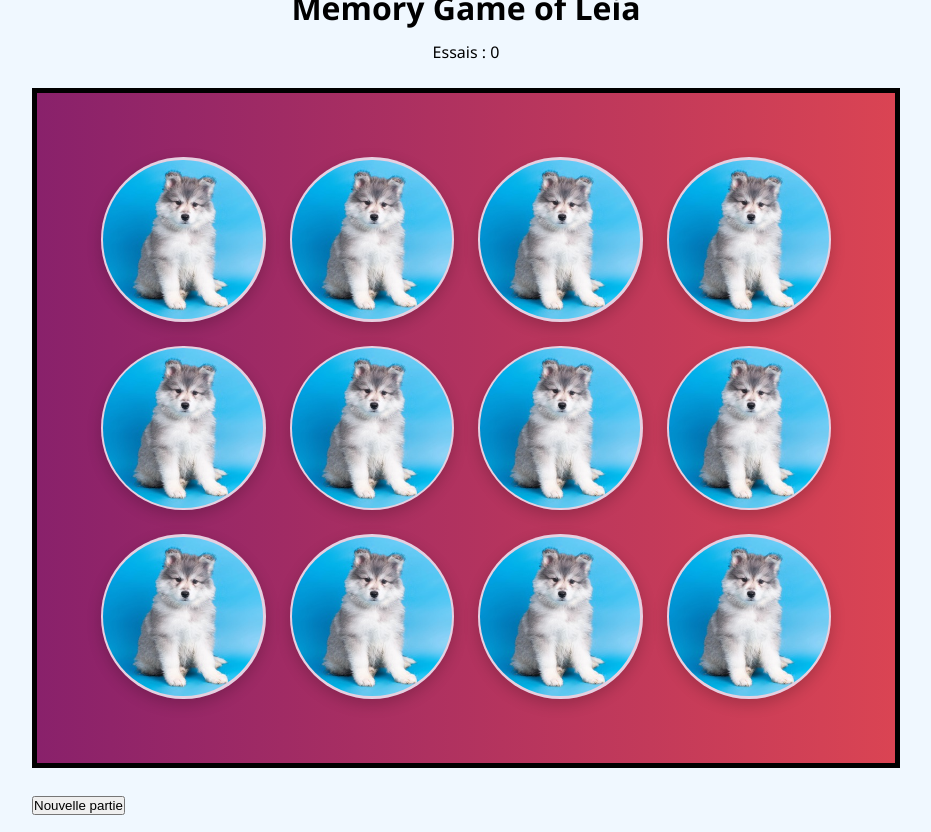
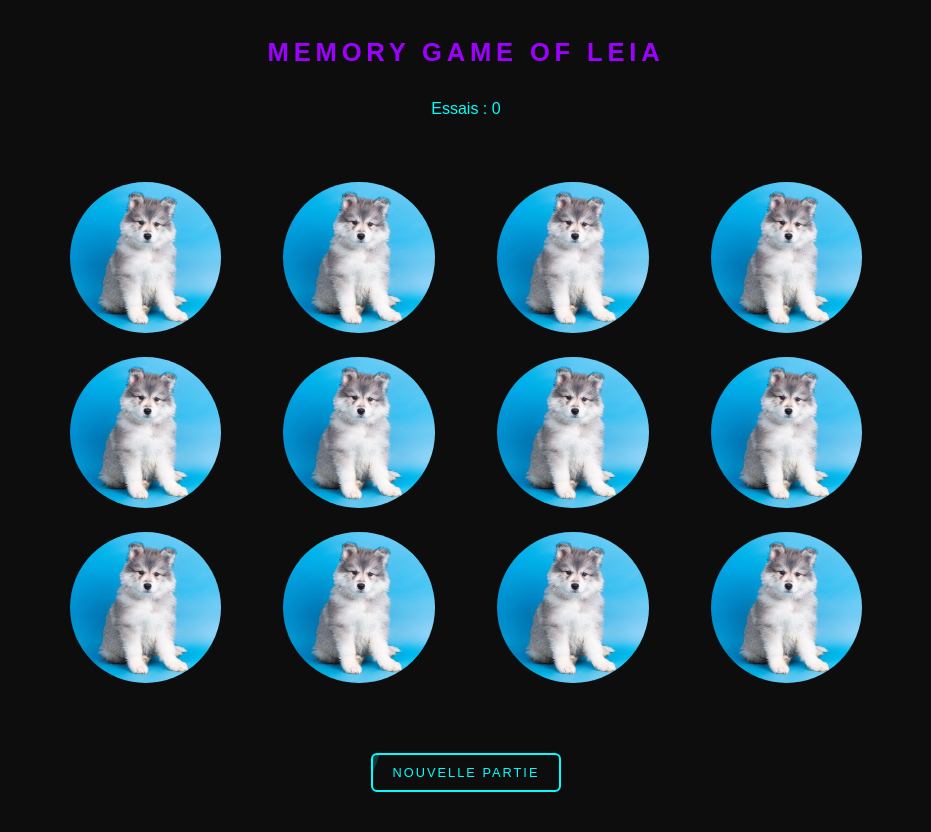
Before and after one commit to Beeweb042/memory-game, a plain HTML site: page index.html in a window 1280 px wide. Shown: the whole page, without its empty margins (174-1105 px from the left). Drawn offline with Linux system fonts and the light colour scheme.

Commit message:
refactor : change game style for cyber punk style

```diff
--- a/style.css
+++ b/style.css
@@ -1,12 +1,16 @@
 /* ========== STYLES - RESET - VARIABLES - TYPO ========== */
 :root {
-    --gradient-start: #89216B;
-    --gradient-end: #DA4453;
-    --screen-bg: aliceblue;
-    --card-bg: rgb(230, 208, 225);
-    --border-color: black;
-    --card-shadow: rgba(0, 0, 0, 0.2) 0px 5px 15px;
-}
+    --color-bg: #0D0D0D;
+    --color-primary: #9D00FF;
+    --color-secondary: #00FFFF;
+    --color-accent: #FF00FF;
+    --color-success: #39FF14;
+    --color-text: #B0B0B0;
+    --color-white: #FFFFFF;
+    --card-glow: rgba(157, 0, 255, 0.4);
+    --font-title: 'Orbitron', sans-serif;
+    --font-body: 'Rajdhani', sans-serif;
+};
 
 *,
 *::before,
@@ -17,51 +21,168 @@
 }
 
 body {
-    height: 100vh;
+    min-height: 95vh;
     display: flex;
     flex-direction: column;
     align-items: center;
-    justify-content: center;
-    font-family: 'Segoe UI', system-ui, sans-serif;
-    background-color: var(--screen-bg);
-    color: #000;
+    justify-content: flex-start;
+    font-family: var(--font-body);
+    background-color: var(--color-bg);
+    color: var(--color-text);
     line-height: 1.5;
 }
+
+  .neon-title {
+    animation: neonPulse 1.5s ease-in-out infinite;
+    color: #0ff;
+    font-family: var(--font-title);
+    letter-spacing: 1px;
+    text-transform: uppercase;
+  }
+
+  /* ========== KEY FRAMES ========== */
+@keyframes neonPulse {
+    0% {
+      text-shadow:
+        0 0 5px #0ff,
+        0 0 10px #0ff,
+        0 0 20px #0ff;
+    }
+    50% {
+      text-shadow:
+        0 0 10px #0ff,
+        0 0 20px #0ff,
+        0 0 30px #0ff;
+    }
+    100% {
+      text-shadow:
+        0 0 5px #0ff,
+        0 0 10px #0ff,
+        0 0 20px #0ff;
+    }
+  }
+
+  @keyframes cyber-glow {
+    0%, 100% {
+        box-shadow: 0 0 5px var(--color-success);
+    }
+    50% {
+        box-shadow:
+            0 0 10px var(--color-success),
+            0 0 20px var(--color-success),
+            0 0 40px var(--color-success);
+    }
+  }
 
 
 /* ========== GAME BOARD ========== */
 .game-container {
     width: 100%;
-    max-width: 900px;
-    padding: 1rem;
+    max-width: 95%;
+    margin: 0 auto;
     display: flex;
     flex-direction: column;
-    gap: 1.5rem;
+    gap: 1.2rem;
+    align-items: center;
+    flex-grow: 0;
 }
 
+/* Title + Stats of the game*/
 .game-header {
+    width: 100%;
     display: flex;
     flex-direction: column;
     align-items: center;
     gap: 0.5rem;
     text-align: center;
+    padding: 0.5rem 0;
+}
+
+h1, h2 {
+    font-family: var(--font-title);
+    color: var(--color-primary);
+    text-transform: uppercase;
+    letter-spacing: 0.3rem;
+    font-size: 1.6rem;
+    padding: 0px 6px;
+}
+
+.attempts {
+    color: var(--color-secondary);
+    font-size: 1rem;
 }
 
 .game-board {
     width: 100%;
     display: grid;
     grid-template-columns: repeat(3, 1fr);
-    gap: 1rem;
-    padding: 2rem;
-    border: 5px solid var(--border-color);
-    background: linear-gradient(to right, var(--gradient-start), var(--gradient-end));
+    gap: 0.8rem;
+    padding: 0.5rem;
+    margin: 0 auto;
     perspective: 800px;
+    box-sizing: border-box;
+    justify-content: center;
 }
+
+.game-footer {
+    width: 100%;
+    display: flex;
+    align-items: center;
+    justify-content: center;
+    padding: 1rem 0;
+    margin-bottom: 1rem;
+}
+
+.restart-btn {
+    font-family: var(--font-title);
+    font-size: 0.8rem;
+    padding: 0.8em 1.5em;
+    color: var(--color-secondary);
+    background-color: transparent;
+    border: 2px solid var(--color-secondary);
+    border-radius: 6px;
+    cursor: pointer;
+    text-transform: uppercase;
+    letter-spacing: 2px;
+    transition: all 0.3s ease-in-out;
+    position: relative;
+    display: inline-block;
+    overflow: hidden;
+    z-index: 1;
+  }
+
+  .restart-btn::before {
+    content: '';
+    position: absolute;
+    top: 0;
+    left: -100%;
+    width: 100%;
+    height: 100%;
+    background: rgba(0, 255, 255, 0.2);
+    transform: skewX(-20deg);
+    z-index: 0;
+    transition: left 0.4s ease;
+  }
+
+  .restart-btn:hover::before {
+    left: 100%;
+  }
+
+  .restart-btn:hover {
+    box-shadow:
+        0 0 10px var(--color-secondary),
+        0 0 20px var(--color-secondary),
+        0 0 30px var(--color-secondary);
+    color: var(--color-success);
+    background-color: rgba(0, 255, 255, 0.1);
+  }
 
 
 /* ========== CARDS STYLE ========== */
 .card {
     aspect-ratio: 1;
+    width: 100%;
+    max-width: 6rem;
     position: relative;
     border-radius: 50%;
     transform-style: preserve-3d;
@@ -70,6 +191,7 @@ body {
     display: flex;
     justify-content: center;
     align-items: center;
+    margin: 0 auto;
 }
 
 .card-face {
@@ -95,41 +217,60 @@ body {
     margin: 0 auto;
 }
 
-.card-back {
-    background-color: var(--card-bg);
-
-}
-
 .card-image {
     width: 80%;
     height: 80%;
     object-fit: contain;
     user-select: none;
-    padding: 0.5rem;
+    padding: 0.3rem;
     margin: 0 auto;
 }
-
 
 .card-front {
     border-radius: 50%;
     transform: rotateY(180deg);
-    box-shadow: 0 8px 24px rgba(0, 0, 0, 0.3);
-    transition: box-shadow 0.3s ease-in-out;
+    background: transparent;
+    border: 1px solid var(--color-accent);
+    box-shadow: 0 0 15px var(--card-glow);
+    transition:
+        box-shadow 0.5s ease-in-out,
+        border 0.5s ease;
 }
 
+.card:hover:not(.flipped){
+    box-shadow:
+        0 0 10px var(--color-secondary),
+        0 0 15px var(--color-secondary),
+        0 0 30px var(--color-secondary);
+    transform: scale(1.05);
+}
 .card.flipped {
+    background: transparent;
+    box-shadow: 0 0 40px var(--card-glow);
     transform: rotateY(180deg);
 }
 
 
+.card.matched {
+    animation: cyber-glow 0.4s ease-in-out 2;
+    z-index: 1;
+}
+
+.card.matched .card-front {
+  box-shadow: none;
+  border: none;
+}
+
 /* ========== RESPONSIVE FOR LARGER SCREENS ========== */
 @media (min-width: 600px) {
     .game-board {
+        max-width: 75%;
         grid-template-columns: repeat(4, 1fr);
-        grid-gap: 1.5rem;
-        padding: 4rem;
+        grid-gap: 1.2rem;
+        padding: 2rem;
     }
     .card {
+        max-width: 80%;
         transform: scale(1);
     }
 }
```
